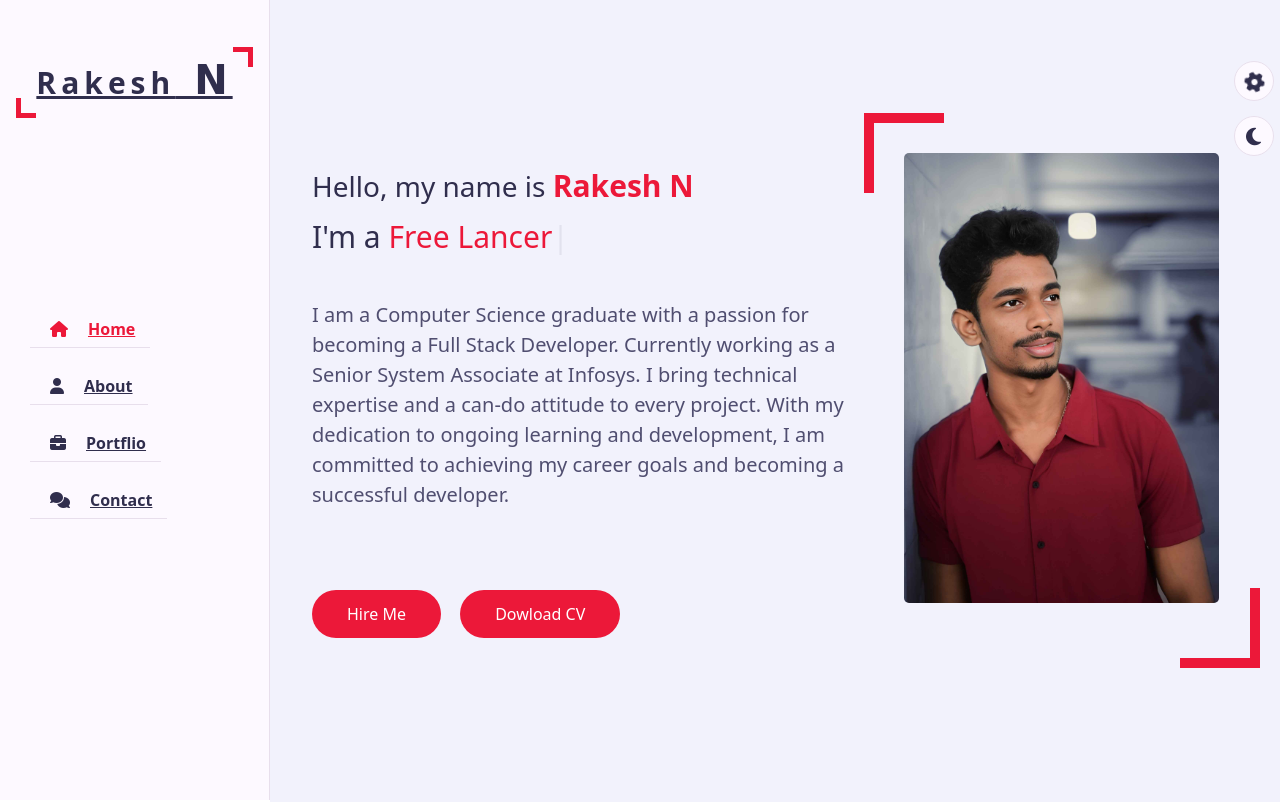
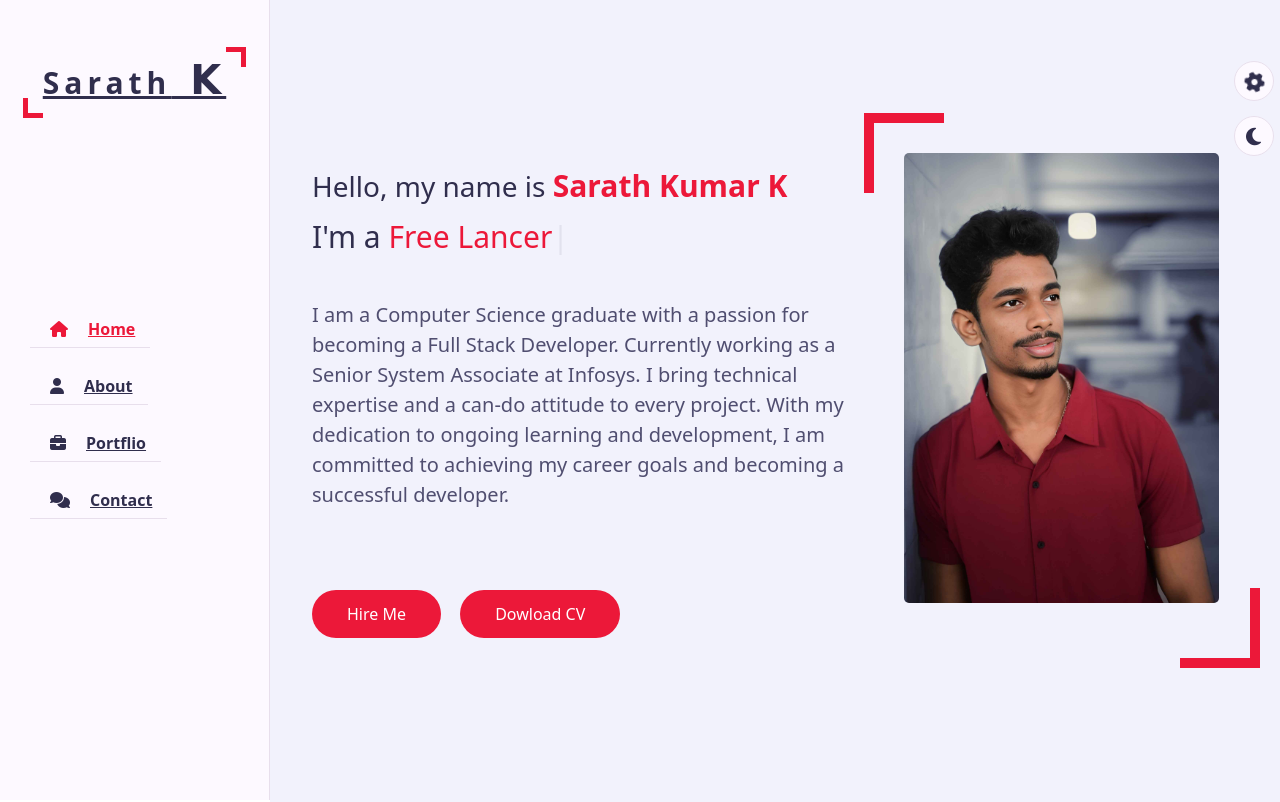
Before and after one commit to Sarath-Kumar2001/sarathkumar, a plain HTML site: page mypersonalwebsite/index.html in a window 1280 px wide. Shown: the top 802 px of the page. Drawn offline with nearby package versions, Linux system fonts and the light colour scheme; a web font is replaced by a local one.

Commit message:
Update index.html

```diff
--- a/mypersonalwebsite/index.html
+++ b/mypersonalwebsite/index.html
@@ -24,7 +24,7 @@
         <!--aside-->
         <div class="aside">
             <div class="logo">
-                <a href="#home">Rakesh<span> N</span></a>
+                <a href="#home">Sarath<span> K</span></a>
             </div>
             <div class="nav-toggler">
                 <span></span>
@@ -59,7 +59,7 @@
                 <div class="container">
                     <div class="row">
                         <div class="home-info padd-15">
-                            <h3 class="hello">Hello, my name is <span class="name"> Rakesh N</span></h3>
+                            <h3 class="hello">Hello, my name is <span class="name"> Sarath Kumar K</span></h3>
                             <h3 class="my-profession">I'm a <span class="typing"></span></h3>
                             <p><br>I am a Computer Science graduate with a passion for becoming a Full Stack Developer. Currently working as a Senior System Associate at Infosys. I bring technical expertise and a can-do attitude to every project. With my dedication to ongoing learning and development, I am committed to achieving my career goals and becoming a successful developer.</p>
                             <a href="#contact" class="btn">Hire Me</a>
```
